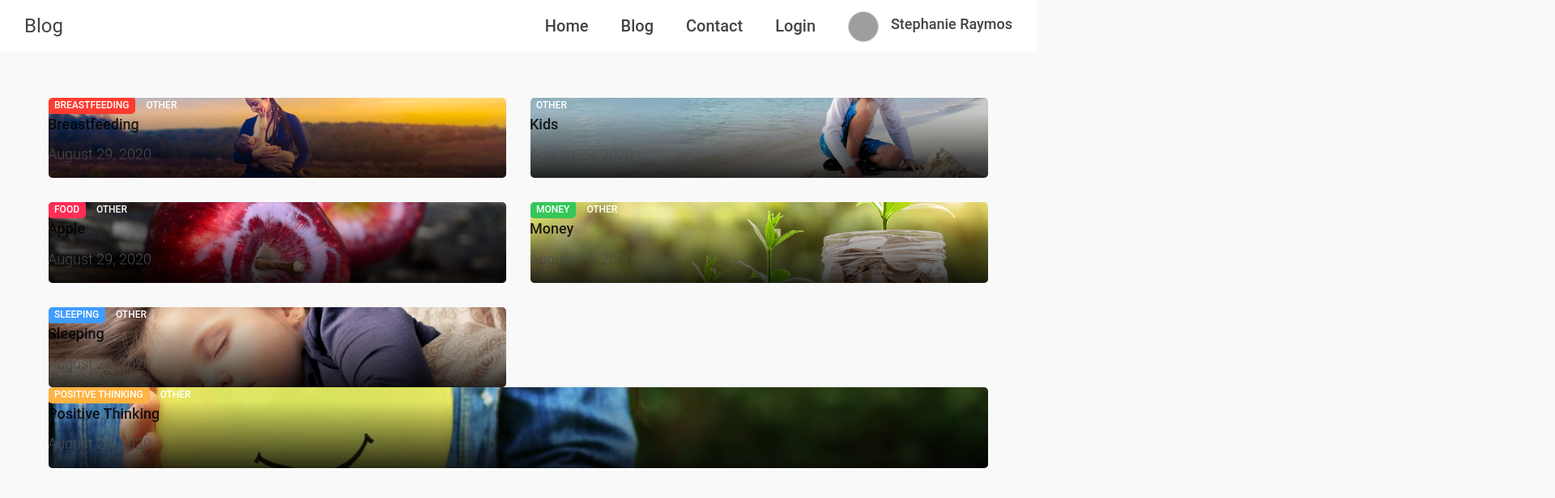
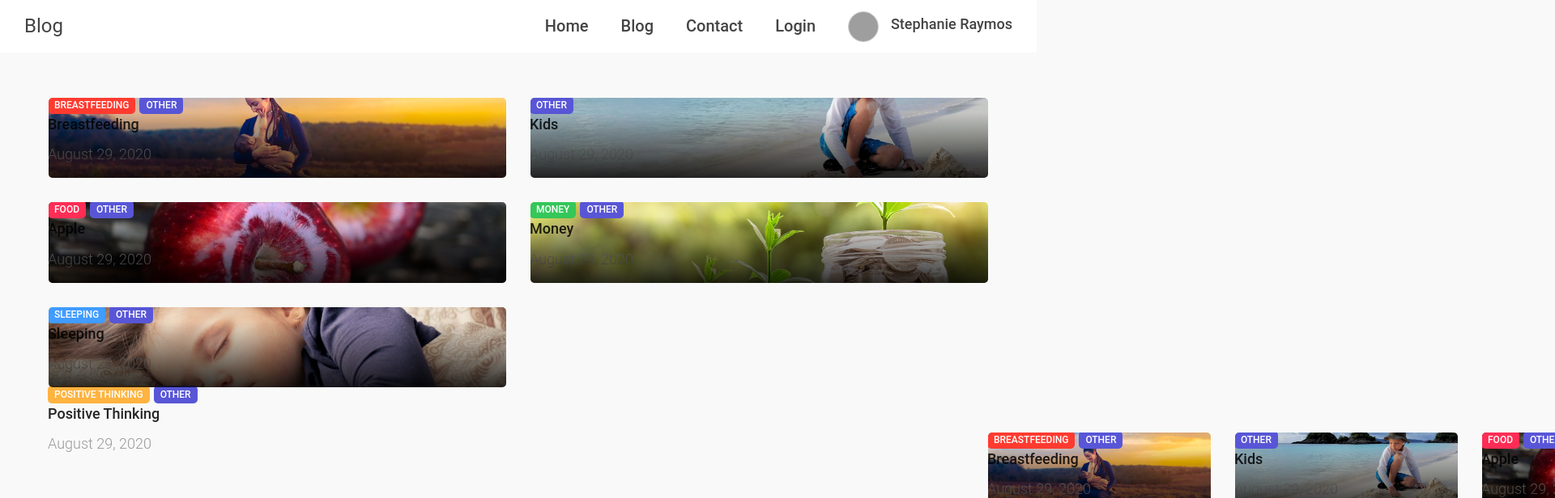
Before and after one commit to stephanieraymos/blog, a React (Create React App) app: page /home in a window 1280 px wide. Shown: the top 616 px of the page at 81% size, 1920 px wide, since content can reach past the window. Built offline with nearby package versions, Linux system fonts and the light colour scheme; grey boxes are pictures that could not be loaded.

Commit message:
Fixing errors

```diff
--- a/src/Components/common/styles.js
+++ b/src/Components/common/styles.js
@@ -5,6 +5,7 @@ const catergoryColors = {
     'Money': 'rgb(52,199,89)',
     'Sleeping': 'rgb(64,156,255)',
     'Positive Thinking': 'rgb(255,179,64)',
+    'Other': 'rgb(88, 86, 214)'
 
 }
 
--- a/src/assets/scss/_masonry-posts.scss
+++ b/src/assets/scss/_masonry-posts.scss
@@ -1,14 +1,13 @@
 .masonry-post {
-  display: block;
   position: relative;
   border-radius: 5px;
   overflow: hidden;
   background-size: cover;
   background-position: center center;
   height: 100%;
+  width: 100%;
   text-decoration: none;
   margin: 0 auto;
-  width: 100%;
 
   .image-text {
     height: 100%;
```
